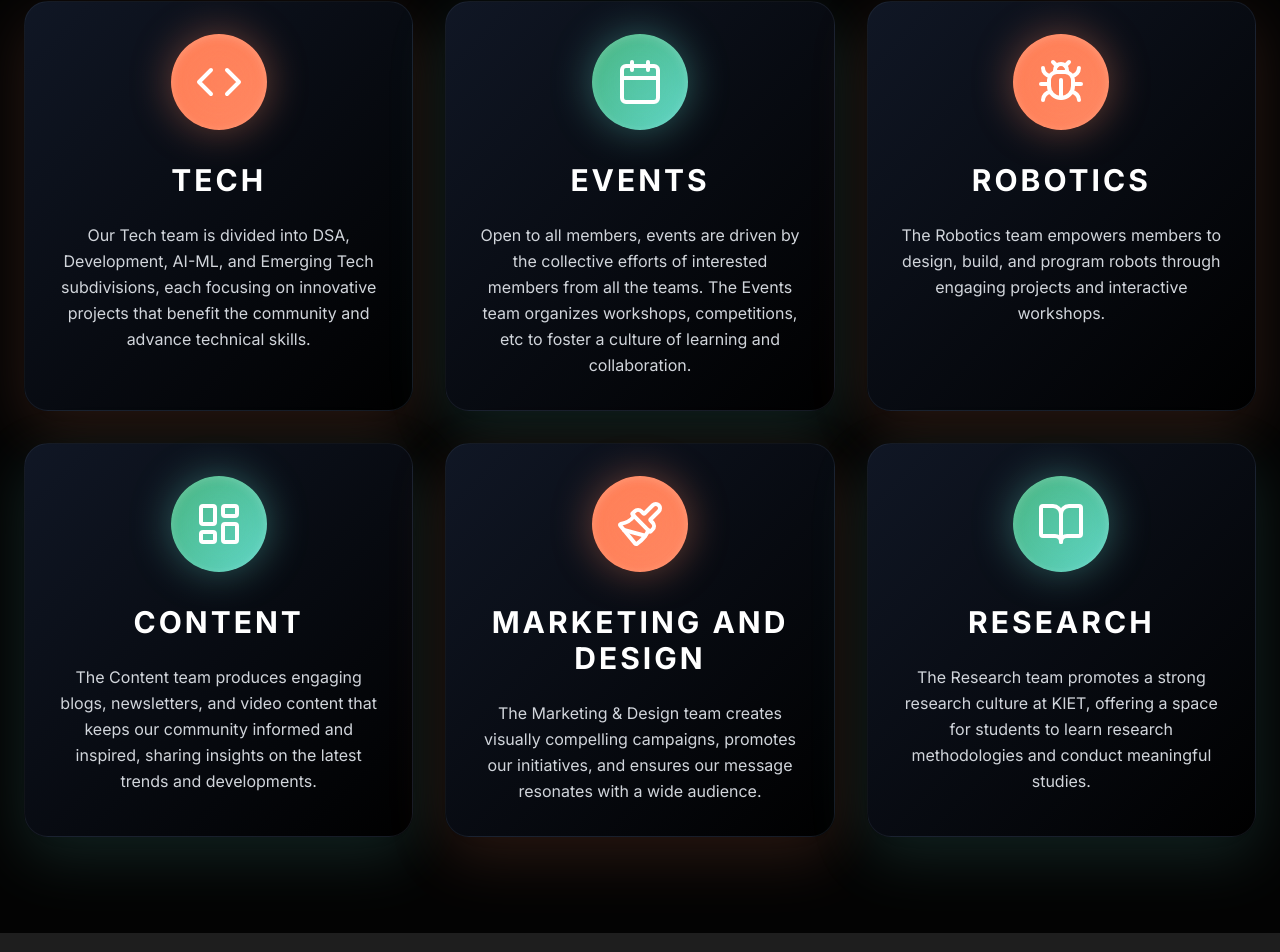
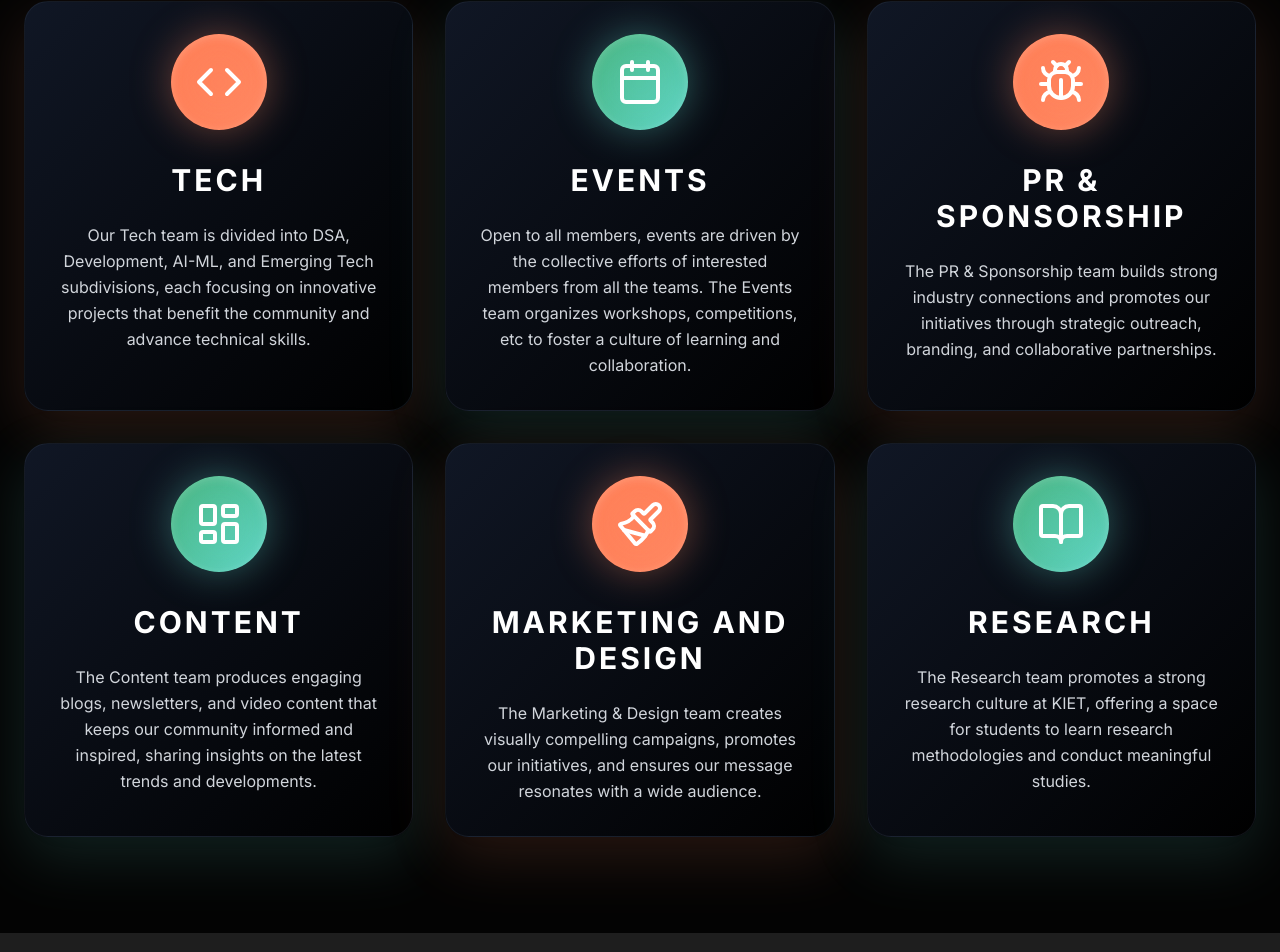
Before and after one commit to GEEK-ROOM-KIET/geekroom-kiet, a Next.js app: page / in a window 1280 px wide. Shown: the part 2788-3740 px from the top of the page. Built offline with nearby package versions, Linux system fonts and the light colour scheme.

Commit message:
Replaced Robotics card with PR & Sponsorship

```diff
--- a/src/app/page.tsx
+++ b/src/app/page.tsx
@@ -353,9 +353,9 @@ export default function Home() {
                 ></div>
               </div>
               <div className="team-content space-y-6 relative" style={{ zIndex: 20 }}>
-                <h3 className="text-3xl font-bold uppercase text-white tracking-widest" style={{ opacity: 1 }}>Robotics</h3>
+                <h3 className="text-3xl font-bold uppercase text-white tracking-widest" style={{ opacity: 1 }}>PR & SPONSORSHIP</h3>
                 <p className="text-gray-300 leading-relaxed text-base" style={{ opacity: 1 }}>
-                  The Robotics team empowers members to design, build, and program robots through engaging projects and interactive workshops.
+                  The PR & Sponsorship team builds strong industry connections and promotes our initiatives through strategic outreach, branding, and collaborative partnerships.
                 </p>
               </div>
               <div className="absolute inset-0 rounded-3xl bg-gradient-to-br from-[#FF5722]/3 to-transparent opacity-0 group-hover:opacity-100 transition-opacity duration-300 pointer-events-none" style={{ zIndex: 1 }}></div>
```
